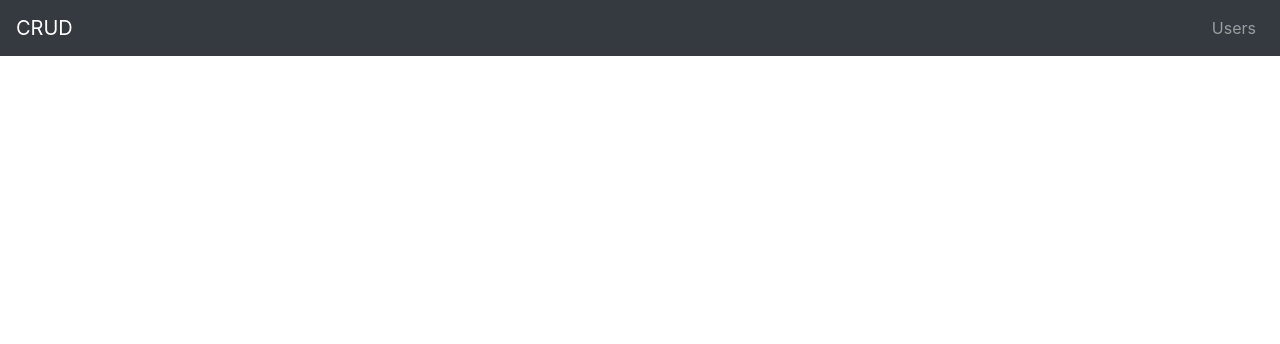
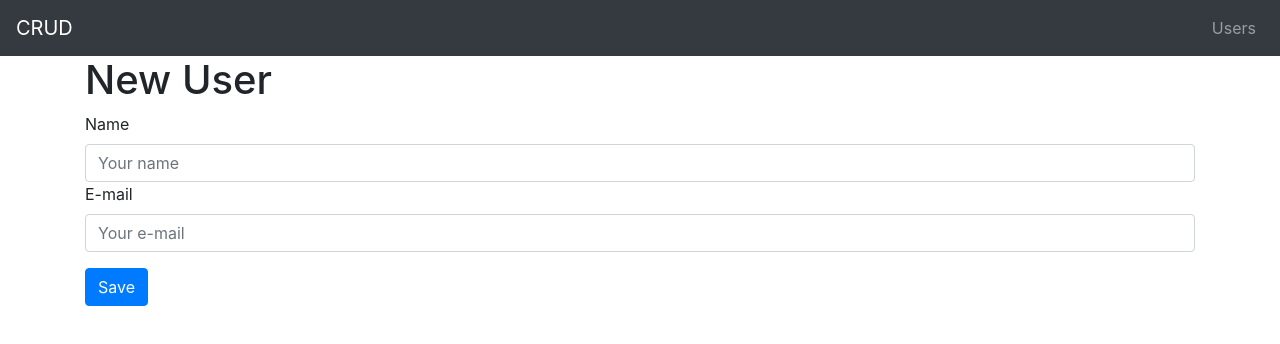
Before and after one commit to camposyuri/cadastro-usuario-crud, a React (Create React App) app in the folder frontend/: page /newUsers in a window 1280 px wide. Shown: the top 344 px of the page. Built offline with nearby package versions, Linux system fonts and the light colour scheme.

Commit message:
[ADD] - Implementando NewUsers (Function create)

```diff
--- /dev/null
+++ b/frontend/src/pages/NewUsers/index.js
@@ -0,0 +1,68 @@
+import React, { useState } from "react";
+import api from "../../services";
+import { Redirect } from "react-router-dom";
+
+const NewUsers = (props) => {
+  const [form, setForm] = useState({
+    name: "",
+    email: "",
+  });
+  const [success, setSuccess] = useState(false);
+
+  // Pegar o valor de um form
+  const handleValue = (field) => (event) => {
+    setForm({
+      ...form,
+      [field]: event.target.value,
+    });
+  };
+
+  // Salvando na API
+  const save = () => {
+    api
+      .post("/users", {
+        ...form,
+      })
+      .then((res) => {
+        setSuccess(true);
+      });
+  };
+
+  if (success) {
+    return <Redirect to="/users" />;
+  }
+
+  return (
+    <div className="container">
+      <h1>New User</h1>
+      <form>
+        <div className="form-group">
+          <label htmlFor="name">Name</label>
+          <input
+            type="text"
+            className="form-control"
+            id="name"
+            value={form.name}
+            onChange={handleValue("name")}
+            placeholder="Your name"
+          />
+
+          <label htmlFor="email">E-mail</label>
+          <input
+            type="text"
+            className="form-control"
+            id="email"
+            value={form.email}
+            onChange={handleValue("email")}
+            placeholder="Your e-mail"
+          />
+        </div>
+        <button type="button" className="btn btn-primary" onClick={save}>
+          Save
+        </button>
+      </form>
+    </div>
+  );
+};
+
+export default NewUsers;
--- a/frontend/src/pages/Users/index.js
+++ b/frontend/src/pages/Users/index.js
@@ -19,6 +19,10 @@ const Users = () => {
   return (
     <>
       <Container>
+        <h1>Users</h1>
+        <Link className="btn btn-primary my-2" to="/newUsers">
+          New users
+        </Link>
         <TableList>
           <TableHeader name="Name" email="E-mail" actions="Actions" />
           {data.map((user) => {
--- a/frontend/src/routes.js
+++ b/frontend/src/routes.js
@@ -3,12 +3,14 @@ import { Switch, Route } from "react-router-dom";
 
 import Home from "./pages/Home";
 import Users from "./pages/Users";
+import NewUsers from "./pages/NewUsers";
 
 const Routes = () => {
   return (
     <Switch>
       <Route exact path="/" component={Home} />
       <Route path="/users" component={Users} />
+      <Route path="/newUsers" component={NewUsers} />
     </Switch>
   );
 };
```
Also changed, not shown: 1 other file (tests, documents, lock files or other folders).
